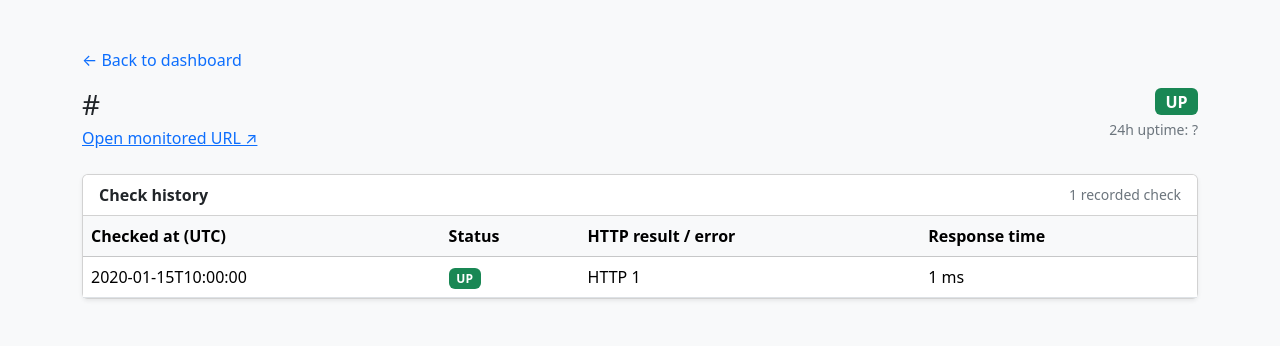
After one commit to avipednekar/Pulse-Check, a Flask app: page /urls/1 in a window 1280 px wide. The commit adds this page. Shown: the top 346 px of the page. Run offline with Flask 3, Linux system fonts and the light colour scheme; tables that the repository leaves empty hold one stand-in row (values such as "Sample post").

Commit message:
feat: add monitoring history dashboard

```diff
--- a/app/routes.py
+++ b/app/routes.py
@@ -9,7 +9,7 @@ from sqlalchemy.exc import IntegrityError
 
 from .checker import all_statuses, run_check, status_for_url
 from .extensions import db
-from .models import MonitoredUrl
+from .models import CheckResult, MonitoredUrl
 
 bp = Blueprint("main", __name__)
 
@@ -45,6 +45,19 @@ def api_status():
     return jsonify(all_statuses())
 
 
+@bp.get("/urls/<int:url_id>")
+def url_history(url_id: int):
+    """Show the complete persisted check history for one monitored URL."""
+    monitored_url = db.get_or_404(MonitoredUrl, url_id)
+    checks = monitored_url.checks.order_by(CheckResult.checked_at.desc()).all()
+    return render_template(
+        "url_history.html",
+        monitored_url=monitored_url,
+        status=status_for_url(monitored_url),
+        checks=checks,
+    )
+
+
 @bp.post("/add-url")
 def add_url():
     try:
--- a/app/templates/dashboard.html
+++ b/app/templates/dashboard.html
@@ -40,7 +40,10 @@
             <tbody>
               {% for item in statuses %}
               <tr>
-                <td class="text-break"><a href="{{ item.url }}" target="_blank" rel="noopener noreferrer">{{ item.url }}</a></td>
+                <td class="text-break">
+                  <a href="{{ url_for('main.url_history', url_id=item.id) }}">{{ item.url }}</a>
+                  <a class="small text-secondary ms-1" href="{{ item.url }}" target="_blank" rel="noopener noreferrer" aria-label="Open {{ item.url }}">&nearr;</a>
+                </td>
                 <td><span class="badge text-bg-{{ 'success' if item.state == 'up' else 'danger' if item.state == 'down' else 'secondary' }}">{{ item.state|upper }}</span></td>
                 <td>{% if item.status_code %}HTTP {{ item.status_code }}{% elif item.error_message %}{{ item.error_message }}{% else %}No checks yet{% endif %}</td>
                 <td>{{ item.response_time_ms ~ ' ms' if item.response_time_ms is not none else '—' }}</td>
--- /dev/null
+++ b/app/templates/url_history.html
@@ -0,0 +1,49 @@
+<!doctype html>
+<html lang="en">
+  <head>
+    <meta charset="utf-8">
+    <meta name="viewport" content="width=device-width, initial-scale=1">
+    <title>{{ monitored_url.url }} - PulseCheck</title>
+    <link href="https://cdn.jsdelivr.net/npm/bootstrap@5.3.3/dist/css/bootstrap.min.css" rel="stylesheet">
+  </head>
+  <body class="bg-light">
+    <main class="container py-5">
+      <a class="text-decoration-none" href="{{ url_for('main.dashboard') }}">&larr; Back to dashboard</a>
+
+      <div class="d-flex flex-wrap justify-content-between align-items-start gap-3 mt-3 mb-4">
+        <div>
+          <h1 class="h3 mb-1 text-break">{{ monitored_url.url }}</h1>
+          <a href="{{ monitored_url.url }}" target="_blank" rel="noopener noreferrer">Open monitored URL &nearr;</a>
+        </div>
+        <div class="text-md-end">
+          <span class="badge text-bg-{{ 'success' if status.state == 'up' else 'danger' if status.state == 'down' else 'secondary' }} fs-6">{{ status.state|upper }}</span>
+          <div class="text-secondary small mt-1">24h uptime: {{ status.uptime_percent ~ '%' if status.uptime_percent is not none else '?' }}</div>
+        </div>
+      </div>
+
+      <section class="card shadow-sm">
+        <div class="card-header bg-white d-flex justify-content-between align-items-center">
+          <strong>Check history</strong>
+          <span class="text-secondary small">{{ checks|length }} recorded check{{ '' if checks|length == 1 else 's' }}</span>
+        </div>
+        <div class="table-responsive">
+          <table class="table table-hover align-middle mb-0">
+            <thead class="table-light"><tr><th>Checked at (UTC)</th><th>Status</th><th>HTTP result / error</th><th>Response time</th></tr></thead>
+            <tbody>
+              {% for check in checks %}
+              <tr>
+                <td>{{ check.checked_at.isoformat() }}</td>
+                <td><span class="badge text-bg-{{ 'success' if check.is_up else 'danger' }}">{{ 'UP' if check.is_up else 'DOWN' }}</span></td>
+                <td>{% if check.status_code %}HTTP {{ check.status_code }}{% else %}{{ check.error_message or 'Request failed' }}{% endif %}</td>
+                <td>{{ check.response_time_ms ~ ' ms' if check.response_time_ms is not none else '?' }}</td>
+              </tr>
+              {% else %}
+              <tr><td colspan="4" class="text-center text-secondary py-4">No checks have been recorded yet. Use Check now on the dashboard or wait for the scheduled run.</td></tr>
+              {% endfor %}
+            </tbody>
+          </table>
+        </div>
+      </section>
+    </main>
+  </body>
+</html>
--- a/docker-compose.yml
+++ b/docker-compose.yml
@@ -6,6 +6,7 @@ services:
     environment:
       DATABASE_URL: postgresql+psycopg://pulsecheck:${POSTGRES_PASSWORD:?Set POSTGRES_PASSWORD in .env}@postgres:5432/pulsecheck
       SECRET_KEY: ${SECRET_KEY:?Set SECRET_KEY in .env}
+      CHECK_INTERVAL_MINUTES: ${CHECK_INTERVAL_MINUTES:-5}
     depends_on:
       postgres:
         condition: service_healthy
```
Also changed, not shown: tests/test_history.py (added, +29 -0 lines), README.md, 1 other file.
